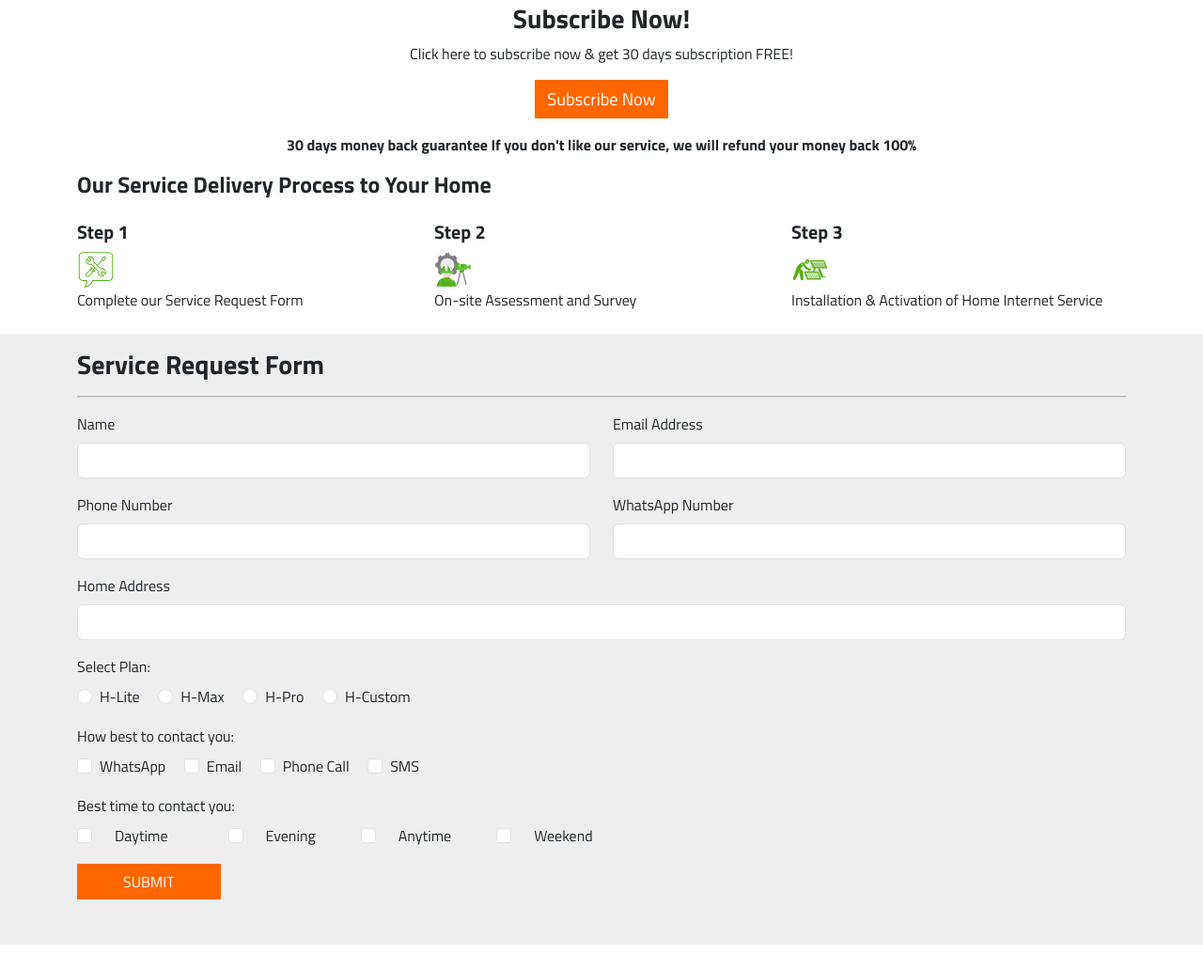
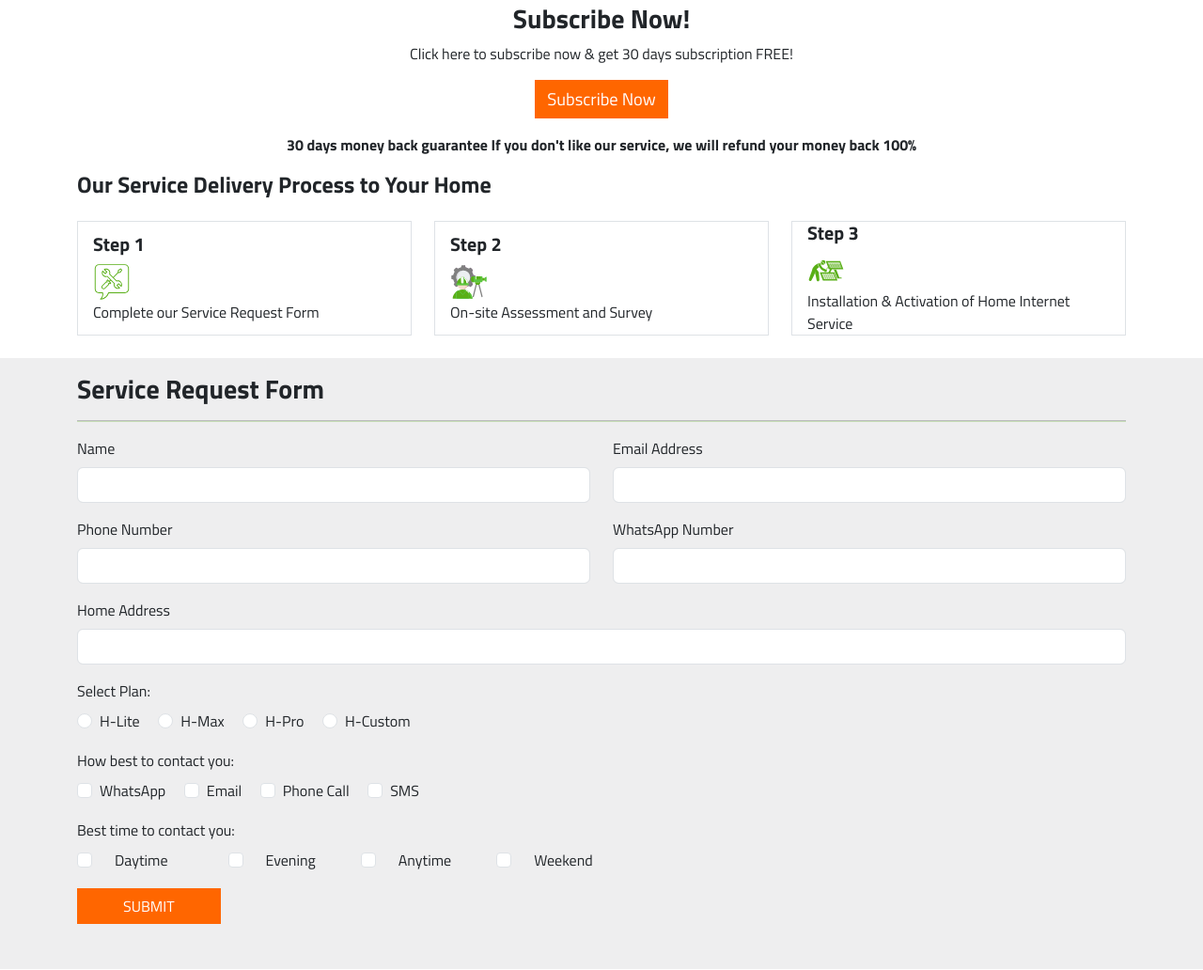
Before and after one commit to 6twos55/iworld_codebase, a plain HTML site: page internet_for_home.html in a window 1280 px wide. Shown: the part 3363-4395 px from the top of the page at 94% size. Drawn offline with nearby package versions, Linux system fonts and the light colour scheme; a script that the page names is missing.

Commit message:
Modifications on internet_for_home

```diff
--- a/internet_for_home.html
+++ b/internet_for_home.html
@@ -444,7 +444,7 @@
             <h5 class=" mb-4 fw-bold fs-4">Our Service Delivery Process to Your Home</h5>
             <div class="row justify-content-center">
               <div class="col-md-4">
-                <div class="card d-flex align-items-center h-100">
+                <div class="card border px-3 d-flex align-items-center h-100">
                   <div class="card-body">
                     <h5 class="card-title fw-bold">Step 1</h5>
                     <img src="./Assets/icons/home_internet_icons/service.svg" width="40" height="40" alt="">
@@ -453,7 +453,7 @@
                 </div>
               </div>
               <div class="col-md-4">
-                <div class="card d-flex align-items-center h-100">
+                <div class="card border px-3 d-flex align-items-center h-100">
                   <div class="card-body">
                     <h5 class="card-title fw-bold">Step 2</h5>
                     <img src="./Assets/icons/home_internet_icons/surveying.svg" width="40" height="40" alt="">
@@ -462,7 +462,7 @@
                 </div>
               </div>
               <div class="col-md-4">
-                <div class="card  d-flex align-items-center h-100">
+                <div class="card border px-3 d-flex align-items-center h-100">
                   <div class="card-body">
                     <h5 class="card-title fw-bold">Step 3</h5>
                     <img src="./Assets/icons/home_internet_icons/technician.svg" width="40" height="40" alt="">
```
Also changed, not shown: index.html (+2 -2 lines).
